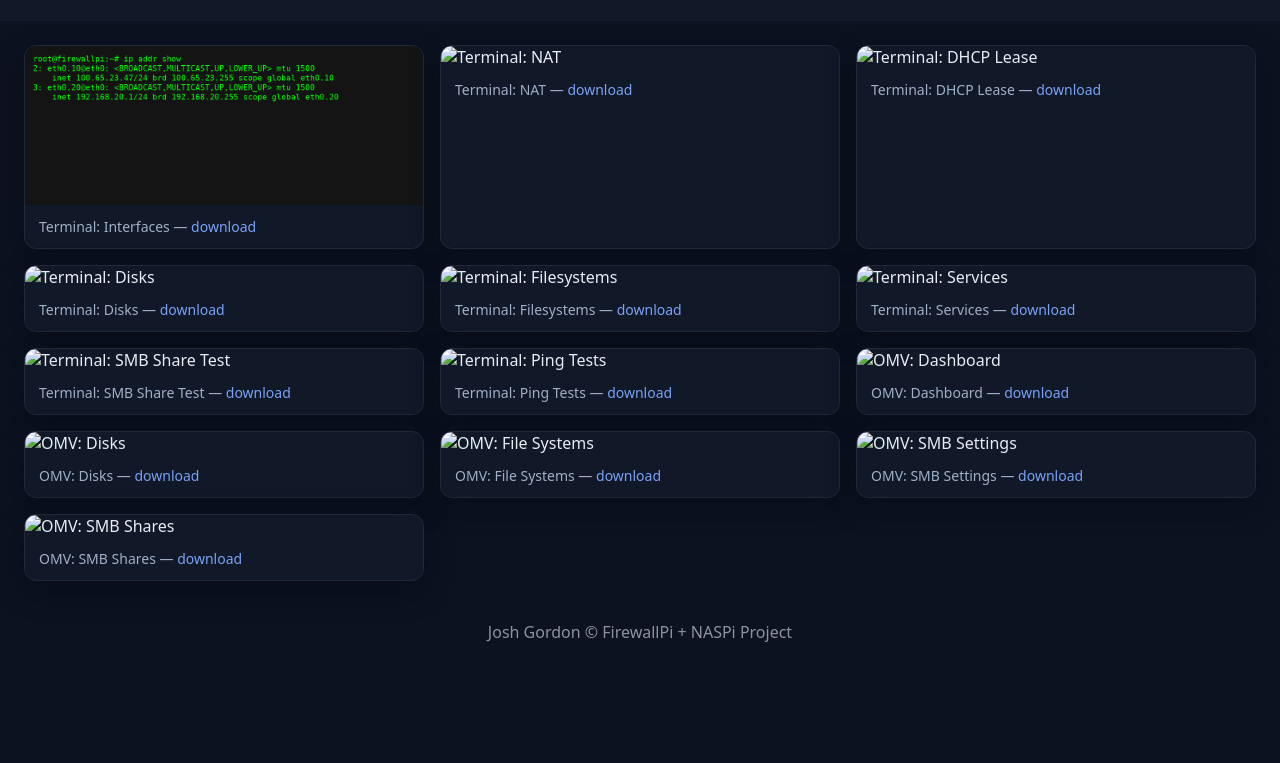
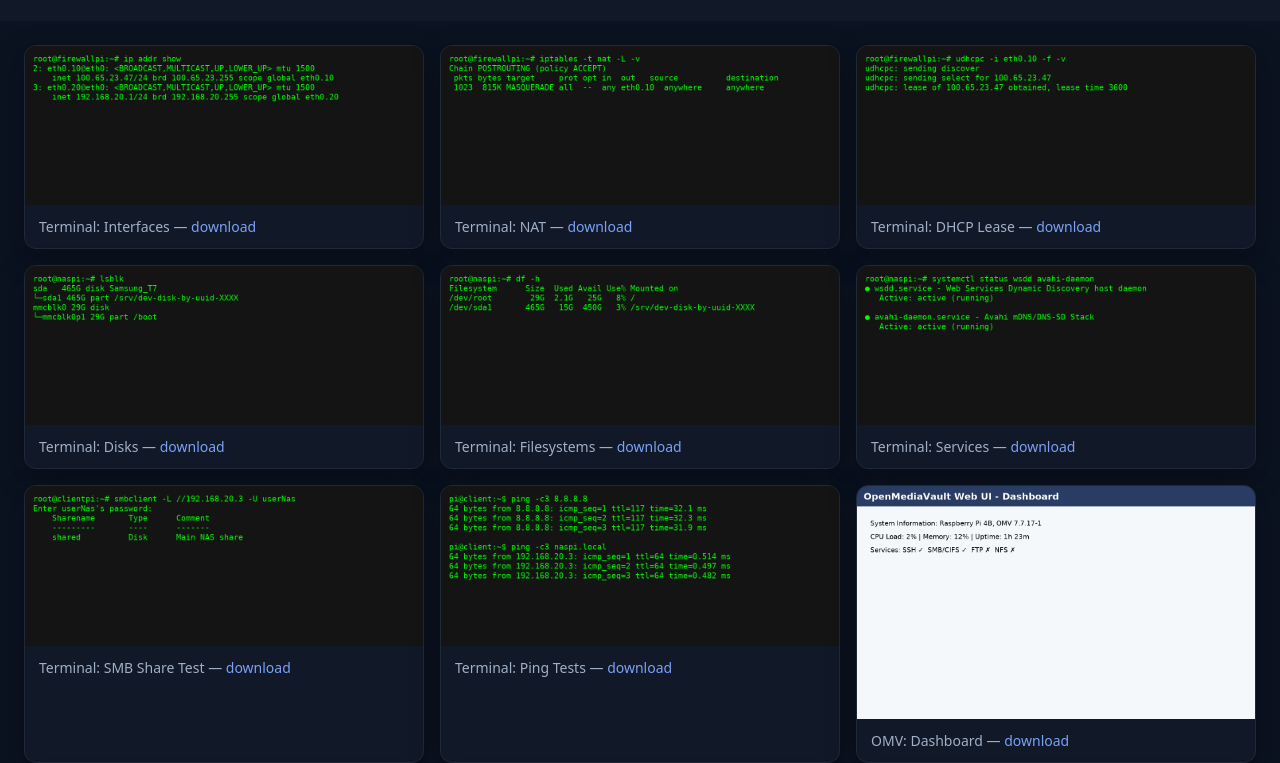
Before and after one commit to JoshG13f/home-network-lab, a plain HTML site: page index.html in a window 1280 px wide. Shown: the part 65-828 px from the top of the page. Before the commit the page ends 800 px from the top, so only its background shows below. Drawn offline with Linux system fonts and the light colour scheme.

Commit message:
Update index.html

```diff
--- a/index.html
+++ b/index.html
@@ -22,55 +22,55 @@
   </header>
   <main class="grid">
     <div class="card">
-      <img src="/docs/terminal_ifconfig.png" alt="Terminal: Interfaces">
+      <img src="docs/terminal_ifconfig.png" alt="Terminal: Interfaces">
       <div class="caption">Terminal: Interfaces — <a href="terminal_ifconfig.png" download>download</a></div>
     </div>
     <div class="card">
-      <img src=""/docs/terminal_nat.png" alt="Terminal: NAT">
+      <img src="docs/terminal_nat.png" alt="Terminal: NAT">
       <div class="caption">Terminal: NAT — <a href="terminal_nat.png" download>download</a></div>
     </div>
     <div class="card">
-      <img src=""/docs/terminal_dhcp.png" alt="Terminal: DHCP Lease">
+      <img src="docs/terminal_dhcp.png" alt="Terminal: DHCP Lease">
       <div class="caption">Terminal: DHCP Lease — <a href="terminal_dhcp.png" download>download</a></div>
     </div>
     <div class="card">
-      <img src=""/docs/terminal_lsblk.png" alt="Terminal: Disks">
+      <img src="docs/terminal_lsblk.png" alt="Terminal: Disks">
       <div class="caption">Terminal: Disks — <a href="terminal_lsblk.png" download>download</a></div>
     </div>
     <div class="card">
-      <img src=""/docs/terminal_df.png" alt="Terminal: Filesystems">
+      <img src="docs/terminal_df.png" alt="Terminal: Filesystems">
       <div class="caption">Terminal: Filesystems — <a href="terminal_df.png" download>download</a></div>
     </div>
     <div class="card">
-      <img src=""/docs/terminal_services.png" alt="Terminal: Services">
+      <img src="docs/terminal_services.png" alt="Terminal: Services">
       <div class="caption">Terminal: Services — <a href="terminal_services.png" download>download</a></div>
     </div>
     <div class="card">
-      <img src=""/docs/terminal_smb.png" alt="Terminal: SMB Share Test">
+      <img src="docs/terminal_smb.png" alt="Terminal: SMB Share Test">
       <div class="caption">Terminal: SMB Share Test — <a href="terminal_smb.png" download>download</a></div>
     </div>
     <div class="card">
-      <img src=""/docs/terminal_ping.png" alt="Terminal: Ping Tests">
+      <img src="docs/terminal_ping.png" alt="Terminal: Ping Tests">
       <div class="caption">Terminal: Ping Tests — <a href="terminal_ping.png" download>download</a></div>
     </div>
     <div class="card">
-      <img src=""/docs/ui_dashboard.png" alt="OMV: Dashboard">
+      <img src="docs/ui_dashboard.png" alt="OMV: Dashboard">
       <div class="caption">OMV: Dashboard — <a href="ui_dashboard.png" download>download</a></div>
     </div>
     <div class="card">
-      <img src=""/docs/ui_disks.png" alt="OMV: Disks">
+      <img src="docs/ui_disks.png" alt="OMV: Disks">
       <div class="caption">OMV: Disks — <a href="ui_disks.png" download>download</a></div>
     </div>
     <div class="card">
-      <img src=""/docs/ui_filesystems.png" alt="OMV: File Systems">
+      <img src="docs/ui_filesystems.png" alt="OMV: File Systems">
       <div class="caption">OMV: File Systems — <a href="ui_filesystems.png" download>download</a></div>
     </div>
     <div class="card">
-      <img src=""/docs/ui_smb_settings.png" alt="OMV: SMB Settings">
+      <img src="docs/ui_smb_settings.png" alt="OMV: SMB Settings">
       <div class="caption">OMV: SMB Settings — <a href="ui_smb_settings.png" download>download</a></div>
     </div>
     <div class="card">
-      <img src=""/docs/ui_smb_shares.png" alt="OMV: SMB Shares">
+      <img src="docs/ui_smb_shares.png" alt="OMV: SMB Shares">
       <div class="caption">OMV: SMB Shares — <a href="ui_smb_shares.png" download>download</a></div>
     </div>
   </main>
```
